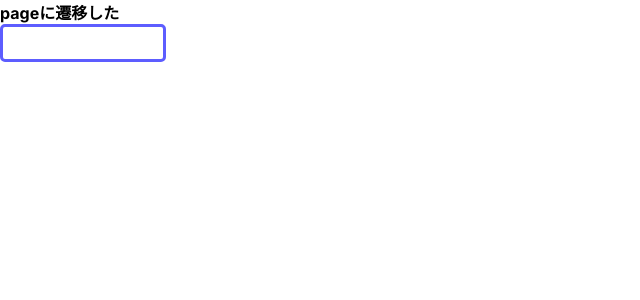
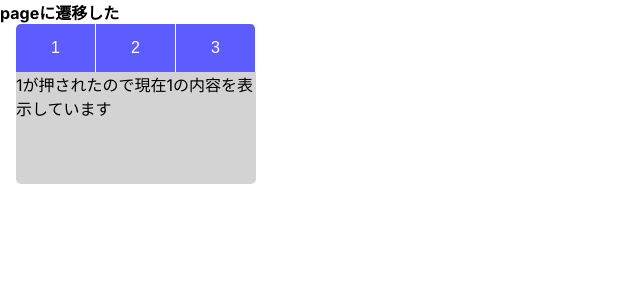
Before and after one commit to RikutoOgaki/Compo-OR, a Next.js app: page /componentspages in a window 1280 px wide. Shown: the top 300 px of the page, without its empty margins (0-640 px from the left). Built offline with nearby package versions, Linux system fonts and the light colour scheme.

Commit message:
TabsComponentとりあえず完成

```diff
--- a/src/Components/common/Tabs/Tabs.tsx
+++ b/src/Components/common/Tabs/Tabs.tsx
@@ -1,14 +1,42 @@
 'use client'
 
+import { useState } from 'react'
+import { Button } from '@/Components/common/Button/Button'
+
 export function Tabs() {
+
+    const [state, setState] = useState(1)
+
+
+    const textData = [
+        {
+            id: 1,
+            text: '1が押されたので現在1の内容を表示しています'
+        },
+        {
+            id: 2,
+            text: '2が押されたので現在2の内容を表示しています'
+        },
+        {
+            id: 3,
+            text: '3が押されたので現在3の内容を表示しています'
+        },
+    ]
+
     return (
         <>
-            <div>
-                <div>
-
+            <div className='tabsWrap'>
+                <div className='btnBox'>
+                    <Button text='1' onClick={() => setState(1)} className='btn' />
+                    <Button text='2' onClick={() => setState(2)} className='btn' />
+                    <Button text='3' onClick={() => setState(3)} className='btn' />
                 </div>
-                <div>
-
+                <div className='textBox'>
+                    {textData.map((v, idx) =>
+                        <p key={idx}>
+                            {state === v.id ? v.text : undefined}
+                        </p>
+                    )}
                 </div>
             </div>
         </>
--- a/src/app/componentspages/page.tsx
+++ b/src/app/componentspages/page.tsx
@@ -1,12 +1,14 @@
 'use client'
 
 import { InputText } from '@/Components/common/Input/InputText'
+import { Tabs } from '@/Components/common/Tabs/Tabs'
 
 export default function HomePage() {
     return (
         <>
             <h1>pageに遷移した</h1>
-            <InputText />
+            {/* <InputText /> */}
+            <Tabs />
         </>
     )
 }
--- a/src/app/globals.css
+++ b/src/app/globals.css
@@ -23,3 +23,40 @@ input {
   border: #5d5dff 3px solid;
   outline: none;
 }
+
+/* TabsComponent用スタイル ここから */
+
+.tabsWrap{
+  width: 15rem;
+  height: 10rem;
+  margin-left: 1rem;
+}
+
+.btnBox{
+  width: 100%;
+  height: 3rem;
+  display: flex;
+}
+
+.btn{
+  height: 3rem;
+    border-radius: 0;
+    border-right: #ffffff 1px solid;
+}
+
+.btn:first-child{
+  border-top-left-radius: 5px;
+}
+
+.btn:last-child{
+  border-top-right-radius: 5px;
+}
+
+.textBox{
+  height: 7rem;
+  background-color: #d3d3d3;
+  border-bottom-left-radius: 5px;
+  border-bottom-right-radius: 5px;
+}
+
+/* Tabs ここまで */
```
